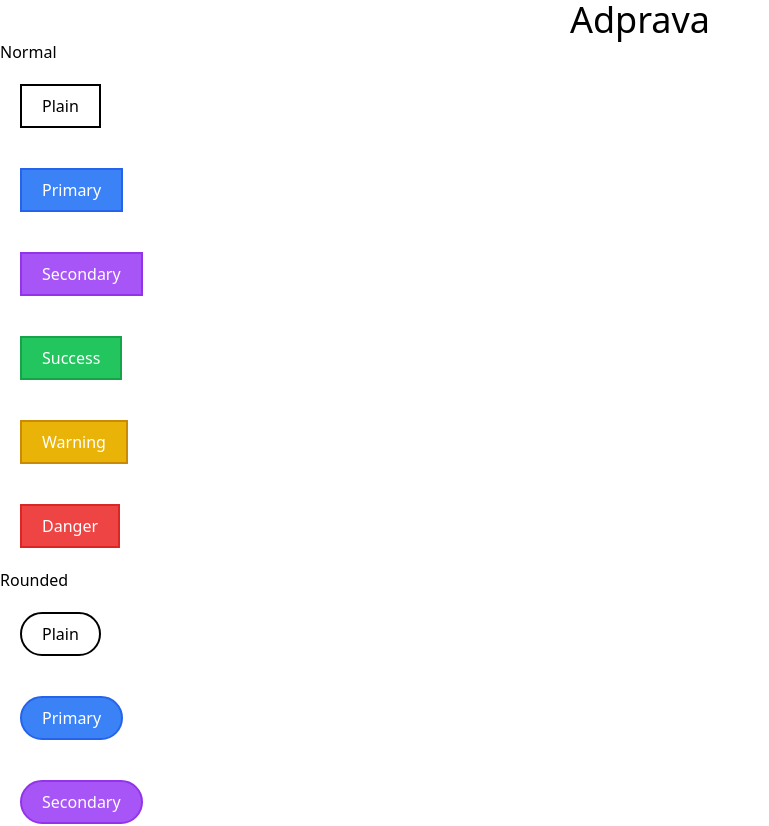
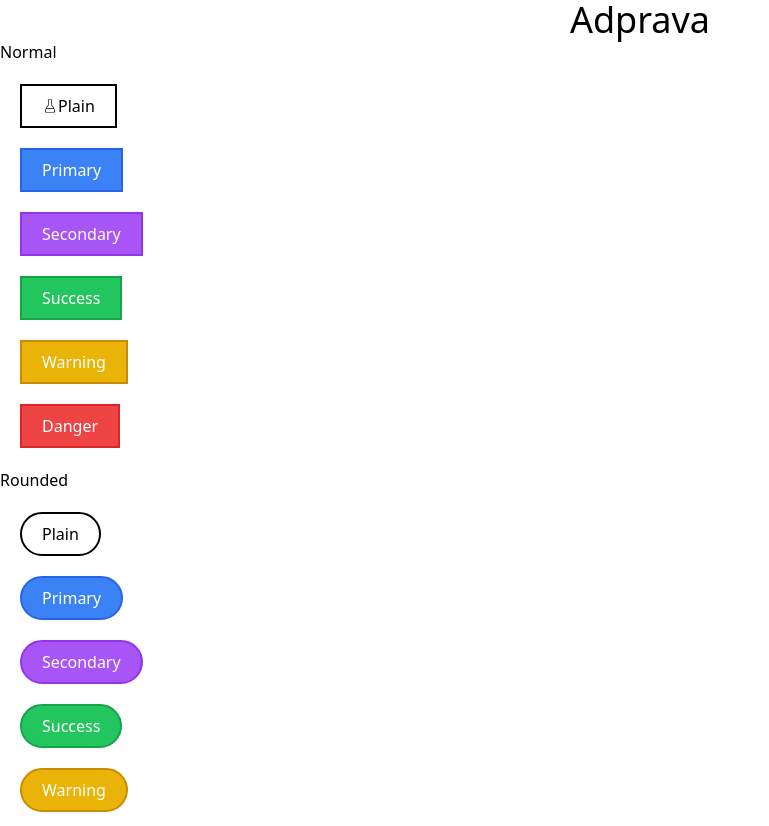
Before and after one commit to yunusparvezkhan/adprava, a React (Create React App) app: page / in a window 1280 px wide. Shown: the top 826 px of the page, without its empty margins (0-769 px from the left). Built offline with nearby package versions, Linux system fonts and the light colour scheme.

Commit message:
v1 Delta 1.19 || Used one icon and added some more style

```diff
--- a/src/App.js
+++ b/src/App.js
@@ -1,5 +1,7 @@
 import React from "react";
 import Button from "./lib/Button";
+// Icons  ---->
+import { CiBeaker1 } from "react-icons/ci";
 
 function App() {
   return (
@@ -8,7 +10,7 @@ function App() {
       <div>
 
         <label>Normal</label>
-        <Button>Plain</Button>
+        <Button> <CiBeaker1 /> Plain</Button>
         <Button primary >Primary</Button>
         <Button secondary >Secondary</Button>
         <Button success >Success</Button>
--- a/src/lib/Button.js
+++ b/src/lib/Button.js
@@ -1,6 +1,5 @@
 import React from 'react'
 import classNames from 'classnames';
-
 
 const Button = ({
     children,
@@ -13,7 +12,7 @@ const Button = ({
     rounded
 }) => {
     // Used classNames npm package for creating a string for the className of button element.
-    const finalClassName = classNames('border-2', 'm-5', 'py-2', 'px-5', {
+    const finalClassName = classNames('border-2', 'm-5', 'py-2', 'px-5', 'flex items-center', {
         'border-black': !primary && !secondary && !success && !warning && !danger,
         'bg-blue-500 border-blue-600 text-white': primary,
         'bg-purple-500 border-purple-600 text-white': secondary,
```
